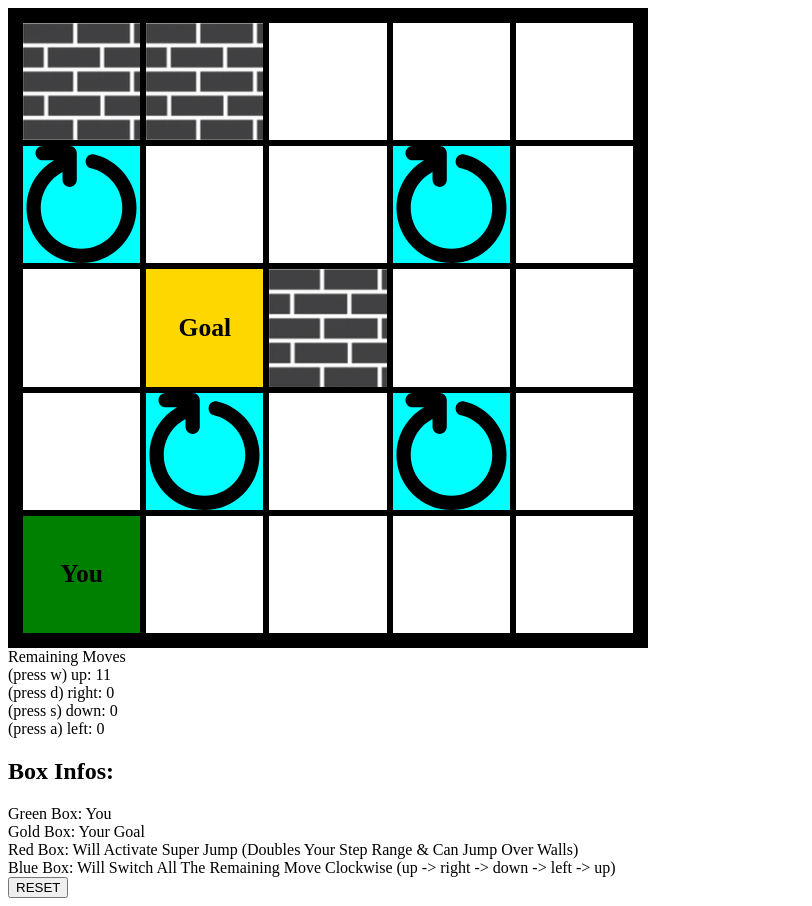
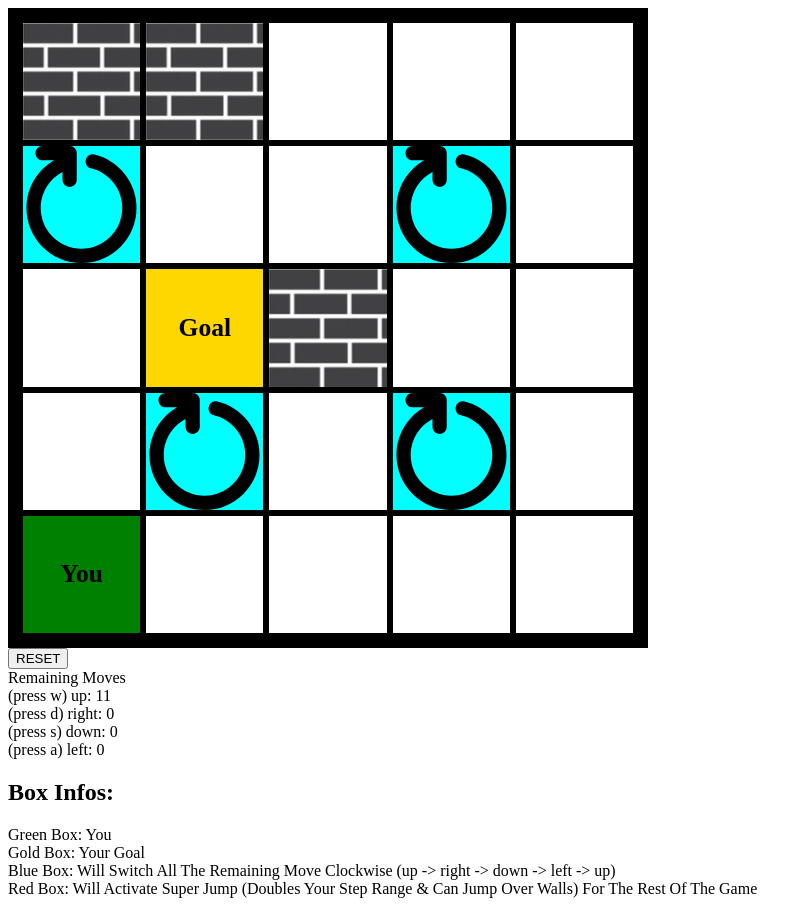
Before and after one commit to erickj04/LimitedMove, a React (Create React App) app: page / in a window 1280 px wide. Shown: the whole page, without its empty margins (0-812 px from the left). Built offline with nearby package versions, Linux system fonts and the light colour scheme.

Commit message:
add nothing new

```diff
--- a/src/App.js
+++ b/src/App.js
@@ -102,8 +102,8 @@ export default function App() {
   return (
     <div>
       {Grid({player, gridSize, walls, goal, superJump, switchClockwise, boxes, setBoxes, finished})}
+      <button onClick={handleClickReset}> RESET </button>
       {ShowMessage({player})}
-      <button onClick={handleClickReset}> RESET </button>
     </div>
   );
 }
--- a/src/ShowMessage.js
+++ b/src/ShowMessage.js
@@ -16,9 +16,9 @@ export default function ShowMessage({player}){
             <br />
             {'Gold Box: Your Goal'}
             <br />
-            {'Red Box: Will Activate Super Jump (Doubles Your Step Range & Can Jump Over Walls)'}
+            {'Blue Box: Will Switch All The Remaining Move Clockwise (up -> right -> down -> left -> up)'}
             <br />
-            {'Blue Box: Will Switch All The Remaining Move Clockwise (up -> right -> down -> left -> up)'}
+            {'Red Box: Will Activate Super Jump (Doubles Your Step Range & Can Jump Over Walls) For The Rest Of The Game'}
         </div>
     )
 }
```
Also changed, not shown: src/LevelHandling.js (+7 -0 lines).
